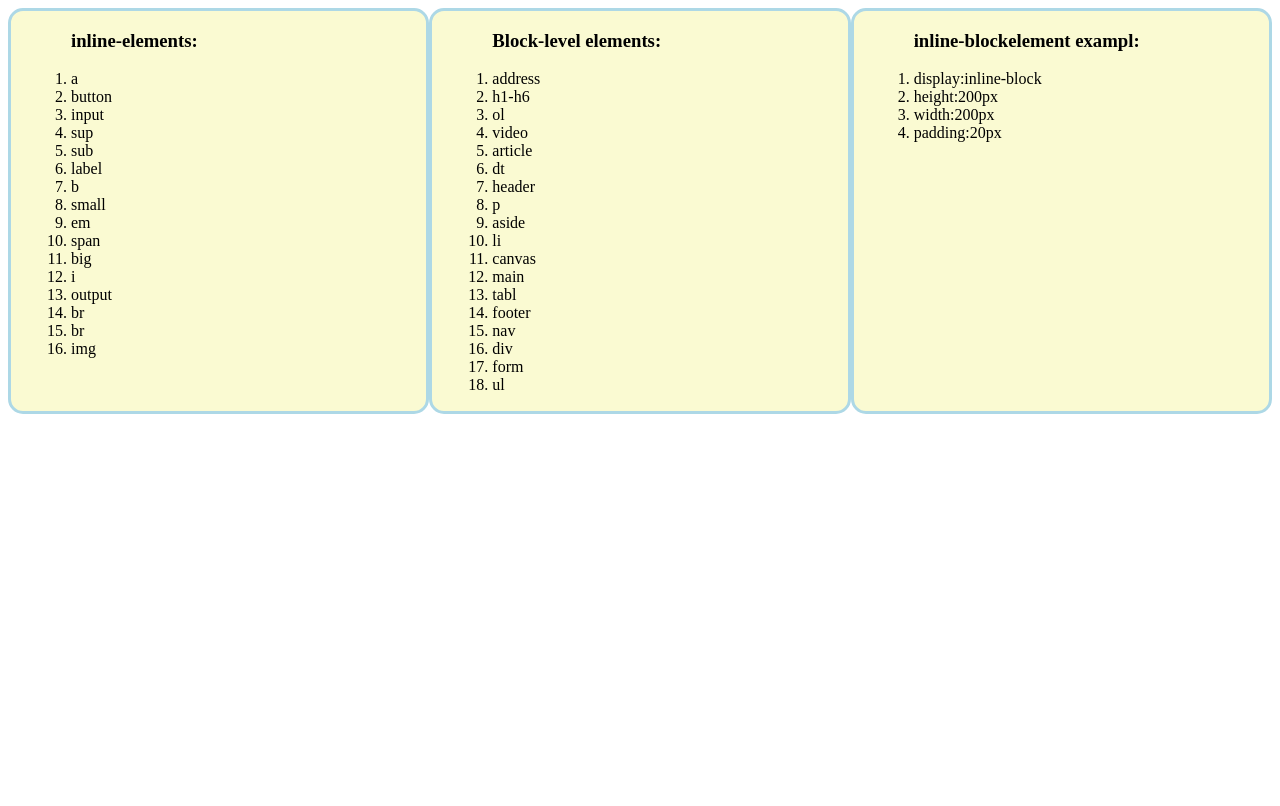
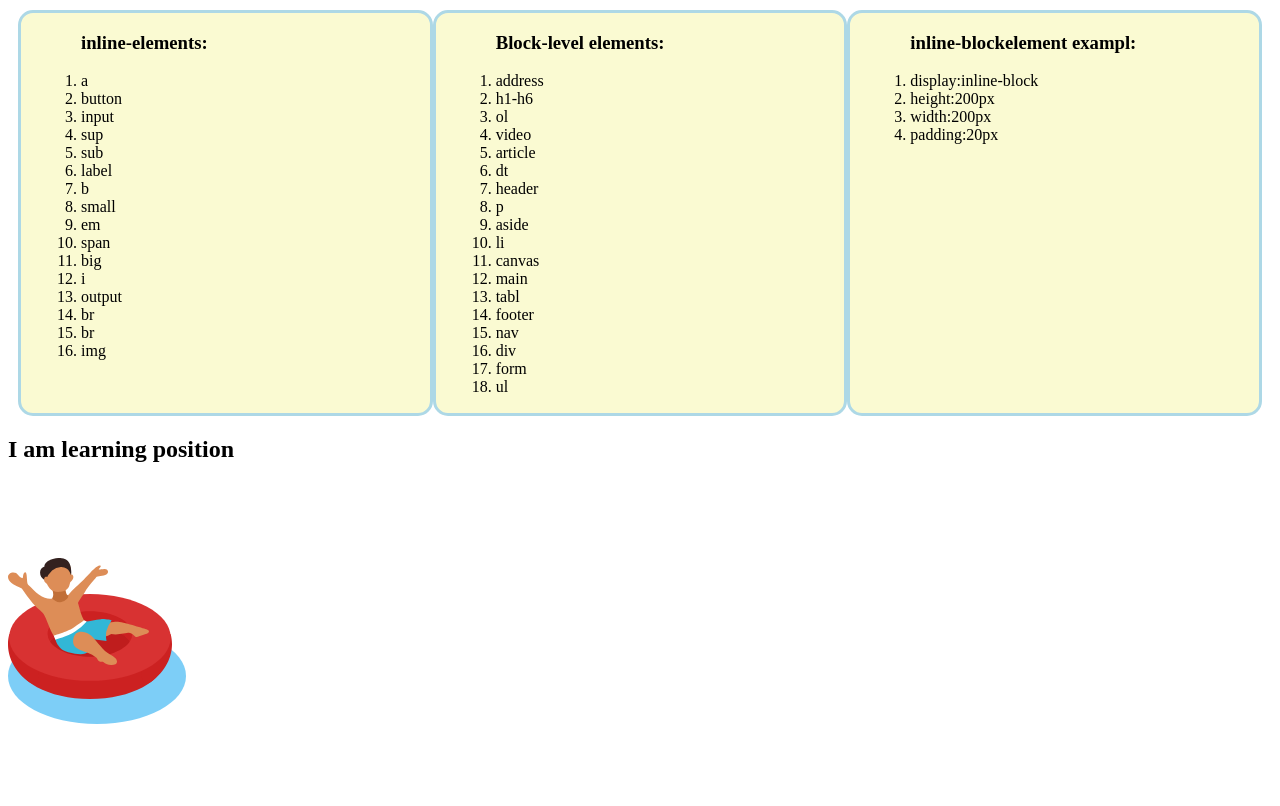
Before and after one commit to sohan101mumu/practice-1, a plain HTML site: page index.html in a window 1280 px wide. Drawn offline with Linux system fonts and the light colour scheme.

Commit message:
add-section-2

```diff
--- a/index.html
+++ b/index.html
@@ -18,6 +18,26 @@
 
         .section-1 {
             display: flex;
+            margin: 10px;
+        }
+
+        /* .section-2 {
+            width: 800px;
+        } */
+        #water {
+            position: relative;
+            top: -75px
+        }
+
+        #ring {
+            position: relative;
+            z-index: 1;
+        }
+
+        #boy {
+            position: relative;
+            top: 75px;
+            z-index: 2;
         }
     </style>
 </head>
@@ -78,6 +98,18 @@
             </ol>
         </div>
     </section>
+    <section class="section-2">
+        <h1>I am learning position</h1>
+        <div id="boy">
+            <img src="boy.svg" alt="Here is a picture of boy">
+        </div>
+        <div id="ring">
+            <img src="ring.svg" alt="Here is a picture of ring">
+        </div>
+        <div id="water">
+            <img src="water.svg" alt="Here is a picture of water">
+        </div>
+    </section>
 </body>
 
 </html>
```
Also changed, not shown: boy.svg (added), ring.svg (added), water.svg (added).
